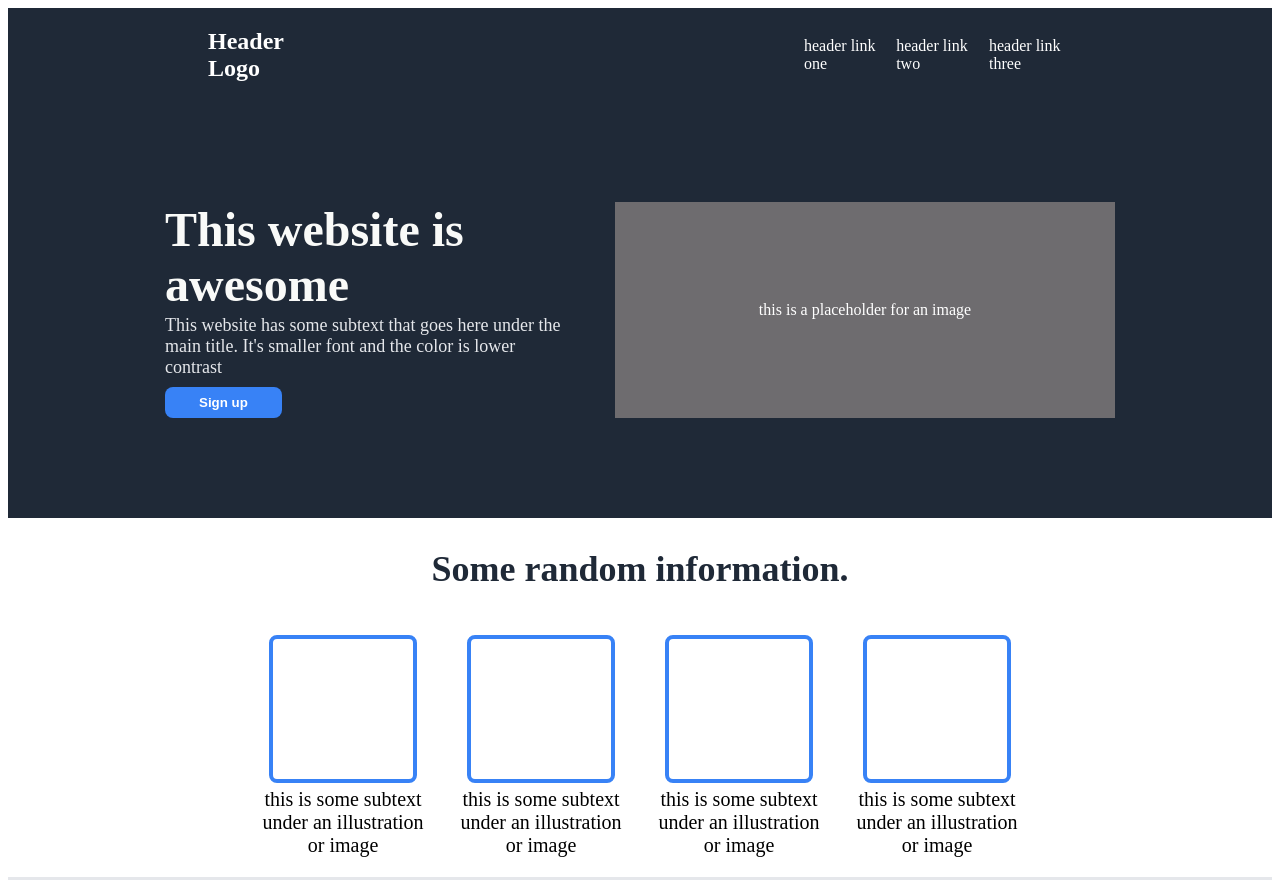
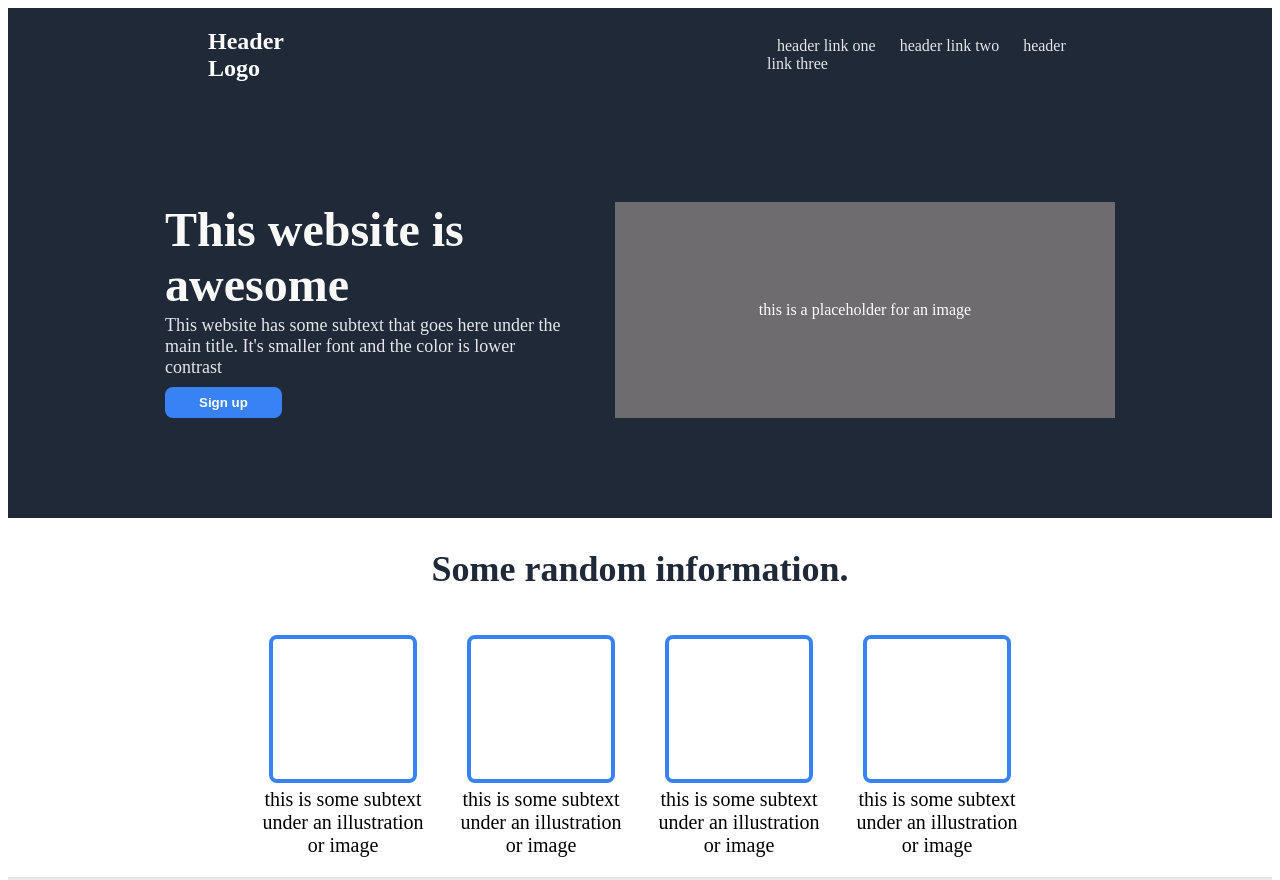
Before and after one commit to jayim243/Landing-Page, a plain HTML site: page index.html in a window 1280 px wide. Shown: the top 880 px of the page. Drawn offline with Linux system fonts and the light colour scheme.

Commit message:
Fixed header hyperlinks

```diff
--- a/index.html
+++ b/index.html
@@ -13,11 +13,11 @@
     <div class="head">
         <div class="top-head">
             <h2 id="logo">Header Logo</h1>
-            <ul>
-                <li>header link one</li>
-                <li>header link two</li>
-                <li>header link three</li>
-            </ul>
+            <div class="header">
+                <a href="#">header link one</a>
+                <a href="#">header link two</a>
+                <a href="#">header link three</a>
+            </div>
         </div>
 
         <div class="bottom-head">
--- a/style.css
+++ b/style.css
@@ -21,9 +21,10 @@
     font-size: 24px;
 }
 
-ul {
-    list-style-type: none;
-    display: flex;
+.header a {
+    text-decoration: none;
+    color: #E5E7EB;
+    padding: 10px;
     gap: 16px;
 }
 
```
